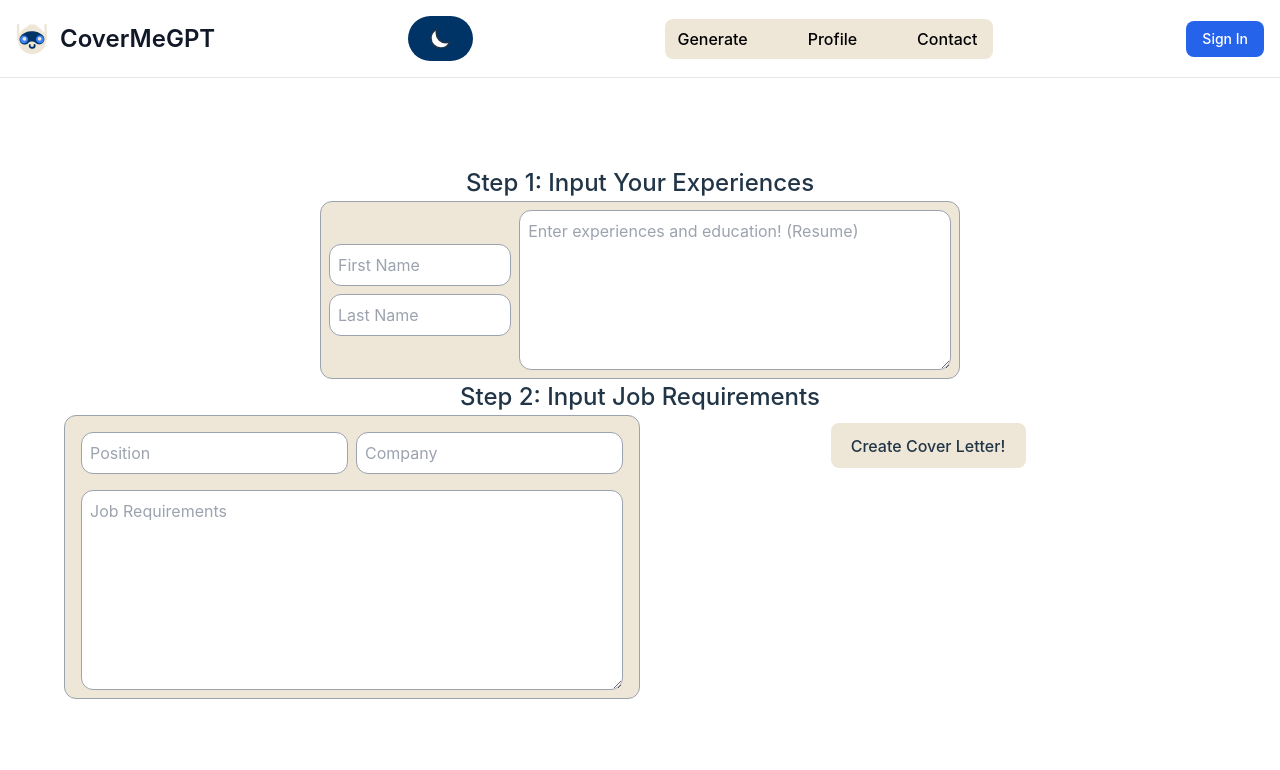
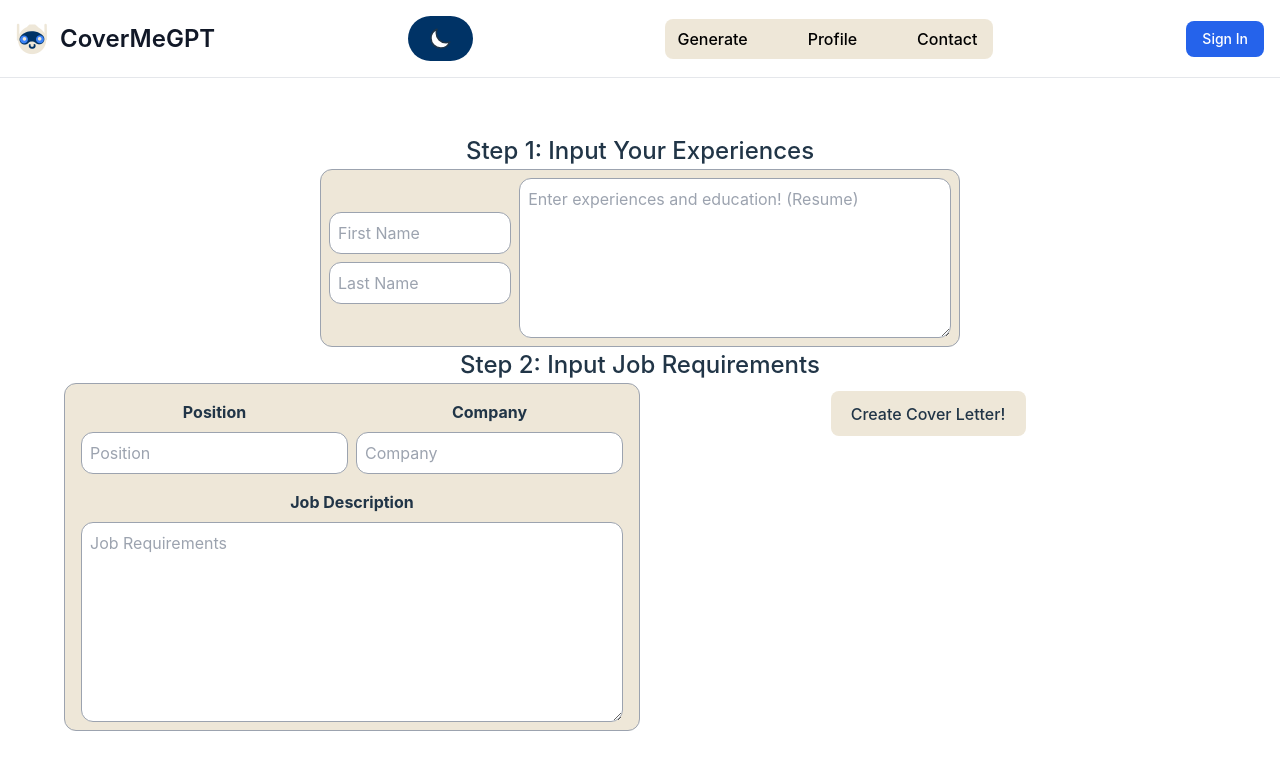
Before and after one commit to michaelwaves/covermegpt, a React (Vite) app: page /guest_generate in a window 1280 px wide. Shown: the top 770 px of the page. Built offline with nearby package versions, Linux system fonts and the light colour scheme; no server answers.

Commit message:
added labels for form

```diff
--- a/src/components/JobForm.tsx
+++ b/src/components/JobForm.tsx
@@ -38,13 +38,20 @@ export default function JobForm({ firstName, lastName, email, phoneNumber, exper
         <>
             <div className="flex flex-col md:flex-row w-full h-full dark:text-white">
                 <div className="flex flex-col space-y-2 p-2 input-box bg-secondary-light dark:bg-gray-900 transition-75 w-full md:w-1/2">
-                    <div className="flex flex-row space-x-2 p-2">
-                        <input type="text" value={jobState.jobTitle} name="jobTitle" placeholder="Position"
-                            onChange={(e) => handleChange(e)} className="input-box dark:bg-primary dark:placeholder-white w-1/2" />
-                        <input type="text" value={jobState.jobCompany} name="jobCompany" placeholder="Company"
-                            onChange={(e) => handleChange(e)} className="input-box dark:bg-primary dark:placeholder-white w-1/2" />
+                    <div className="flex flex-row space-x-2 justify-between p-2">
+                        <div className="flex flex-col space-y-2 w-1/2">
+                            <label htmlFor="jobTitle" className="font-bold cursor-pointer">Position</label>
+                            <input type="text" value={jobState.jobTitle} name="jobTitle" id="jobTitle" placeholder="Position"
+                                onChange={(e) => handleChange(e)} className="input-box dark:bg-primary dark:placeholder-white w-full" />
+                        </div>
+                        <div className="flex flex-col space-y-2 w-1/2">
+                            <label htmlFor="jobCompany" className="font-bold cursor-pointer">Company</label>
+                            <input type="text" value={jobState.jobCompany} name="jobCompany" id="jobCompany" placeholder="Company"
+                                onChange={(e) => handleChange(e)} className="input-box dark:bg-primary dark:placeholder-white w-full" />
+                        </div>
                     </div>
-                    <textarea value={jobState.jobDescription} name="jobDescription" placeholder="Job Requirements"
+                    <label htmlFor="jobDescription" className="font-bold cursor-pointer">Job Description</label>
+                    <textarea value={jobState.jobDescription} name="jobDescription" id="jobDescription" placeholder="Job Requirements"
                         onChange={(e) => handleChange(e)} className="input-box text-area dark:text-white" />
                 </div>
                 <OpenAI jobCompany={jobState.jobCompany} jobTitle={jobState.jobTitle} jobDescription={jobState.jobCompany}
```
